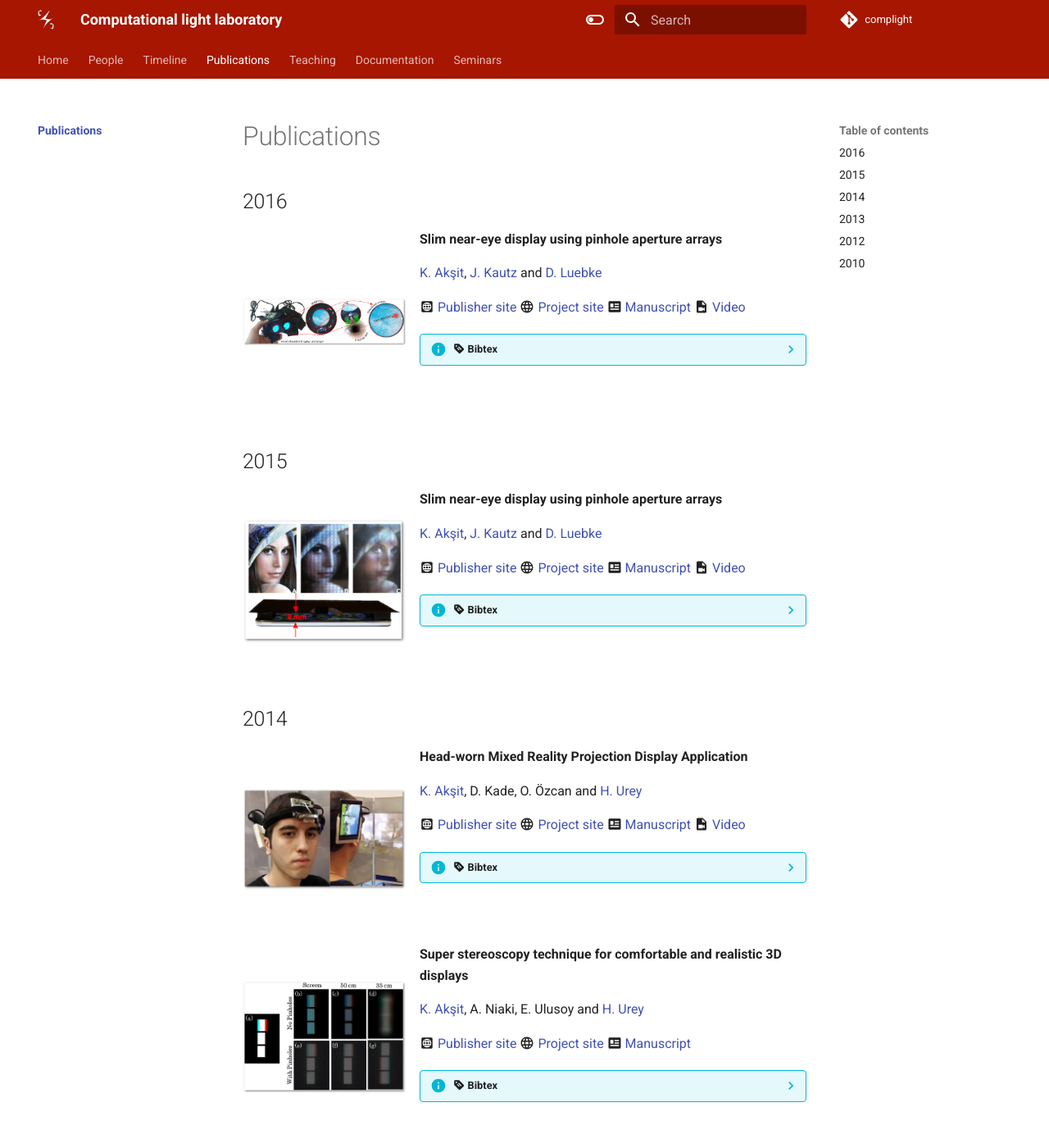
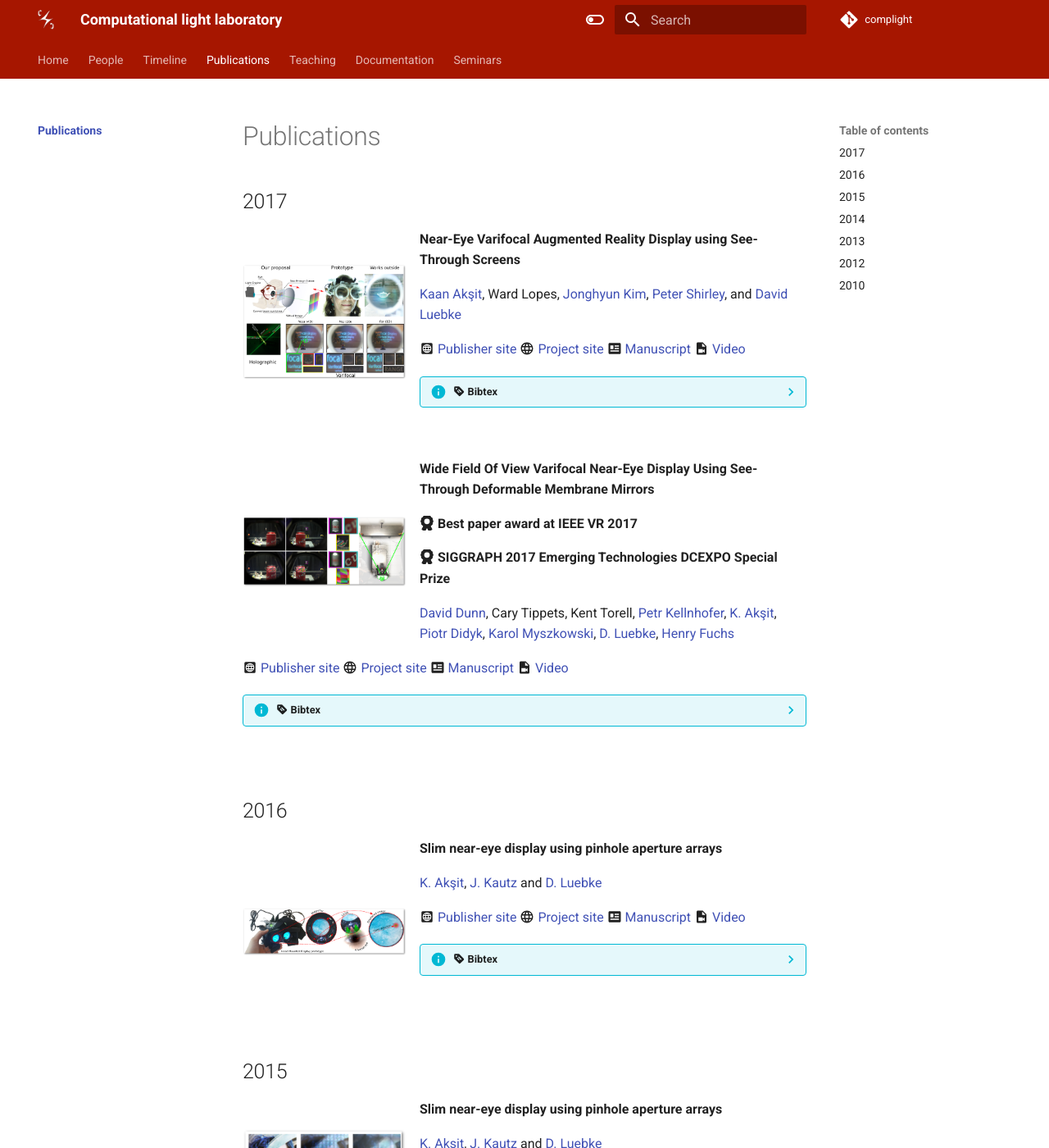
Before and after one commit to complight/complight.github.io, an MkDocs documentation site: the page built from docs/publications/index.md, in a window 1280 px wide and 1400 px high. Shown: the whole window at 82% size. Built offline with MkDocs 1.6.1 and Material for MkDocs 9.7.7, drawn with Linux system fonts in a browser that asks for light colours.

Commit message:
Updating publications page.

````diff
--- a/docs/publications/index.md
+++ b/docs/publications/index.md
@@ -1,4 +1,60 @@
 # Publications
+
+## 2017
+<img align="left" src="media/see_through_hoe.png" width="200" alt/>
+**Near-Eye Varifocal Augmented Reality Display using See-Through Screens**
+
+[Kaan Akşit](https://kaanaksit.com),
+Ward Lopes,
+[Jonghyun Kim](http://j-kim.kr/),
+[Peter Shirley](https://www.petershirley.com/),
+and [David Luebke](https://luebke.us/)
+
+:material-web-box: [Publisher site](https://doi.org/10.1145/3130800.3130892)
+:material-web: [Project site](https://kaanaksit.com/portfolio/near-eye-varifocal-augmented-reality-display-using-see-through-screens/)
+:material-newspaper-variant: [Manuscript](https://kaanaksit.files.wordpress.com/2017/08/aksitetal_siggraphasia2017_near-eye-varifocal-augmented-reality-display-using-see-through-screens1.pdf)
+:material-file-video: [Video](https://www.youtube.com/watch?v=dN-8X0lUig4)
+??? info ":material-tag-text: Bibtex"
+	```
+	@Article{Aksit2017Varifocal,
+	Title      = {Near-Eye Varifocal Augmented Reality Display using See-Through Screens},
+	Author     = {K. Ak{\c{s}}it and W. Lopes and J. Kim and P. Shirley and D. Luebke},
+	journal    = {ACM Trans. Graph. (SIGGRAPH)},
+	issue      = {36},
+	number     = {6},
+	year = {2017}}
+	```
+<br clear="left"/>
+
+
+
+<img align="left" src="media/varifocal_membrane.png" width="200" alt/>
+**Wide Field Of View Varifocal Near-Eye Display Using See-Through Deformable Membrane Mirrors**
+
+:fontawesome-solid-award: **Best paper award at IEEE VR 2017**
+
+:fontawesome-solid-award: **SIGGRAPH 2017 Emerging Technologies DCEXPO Special Prize**
+
+[David Dunn](http://www.qenops.com/), Cary Tippets, Kent Torell, [Petr Kellnhofer](https://kellnhofer.xyz/), [K. Akşit](https://kaanaksit.com), [Piotr Didyk](https://www.pdf.inf.usi.ch/people/piotr/), [Karol Myszkowski](https://people.mpi-inf.mpg.de/~karol/), [D. Luebke](https://luebke.us/), [Henry Fuchs](https://scholar.google.com/citations?user=guhwcP8AAAAJ&hl=en)
+
+:material-web-box: [Publisher site](https://doi.org/10.1109/TVCG.2017.2657058)
+:material-web: [Project site](https://kaanaksit.com/portfolio/wide-field-of-view-varifocal-near-eye-display-using-see-through-deformable-membrane-mirrors/)
+:material-newspaper-variant: [Manuscript](https://kaanaksit.files.wordpress.com/2017/01/dunn_2017_tvcg_membranear.pdf)
+:material-file-video: [Video](https://www.youtube.com/watch?v=aRZrtZfVKv0&feature=youtu.be)
+??? info ":material-tag-text: Bibtex"
+	```
+	@article{dunn2017wide,
+	title={Wide Field Of View Varifocal Near-Eye Display Using See-Through Deformable Membrane Mirrors},
+	author={Dunn, David and Tippets, Cary and Torell, Kent and Kellnhofer, Petr and Ak{\c{s}}it, Kaan and Didyk, Piotr and Myszkowski, Karol and Luebke, David and Fuchs, Henry},
+	journal={IEEE Transactions on Visualization and Computer Graphics},
+	volume={23},
+	number={4},
+	pages={1322--1331},
+	year={2017},
+	publisher={IEEE}
+	}}
+	```
+<br clear="left"/>
 
 ## 2016
 <img align="left" src="media/gaze_sensing_leds.png" width="200" alt/>
````
Also changed, not shown: docs/publications/media/see_through_hoe.png (added), docs/publications/media/varifocal_membrane.png (added).
